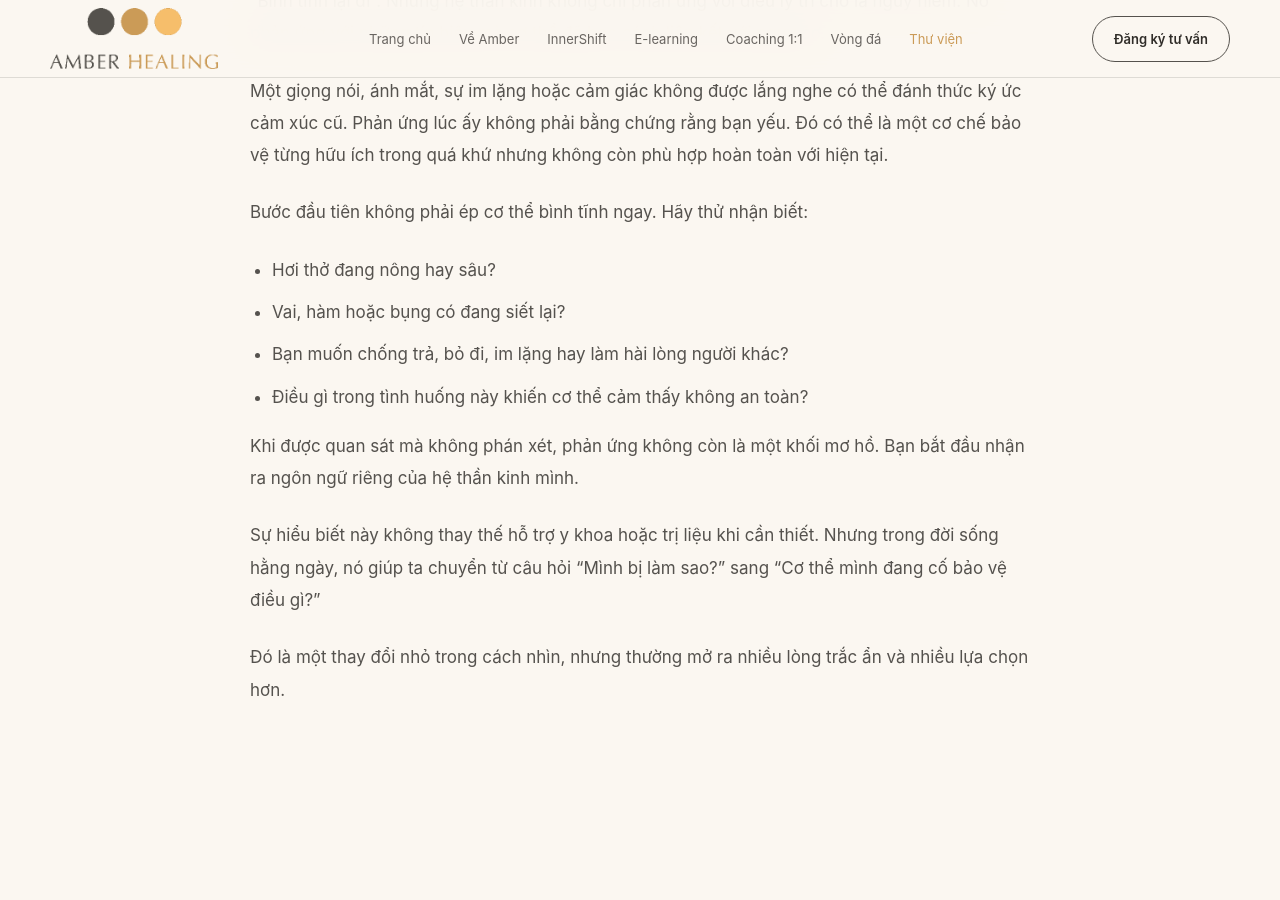
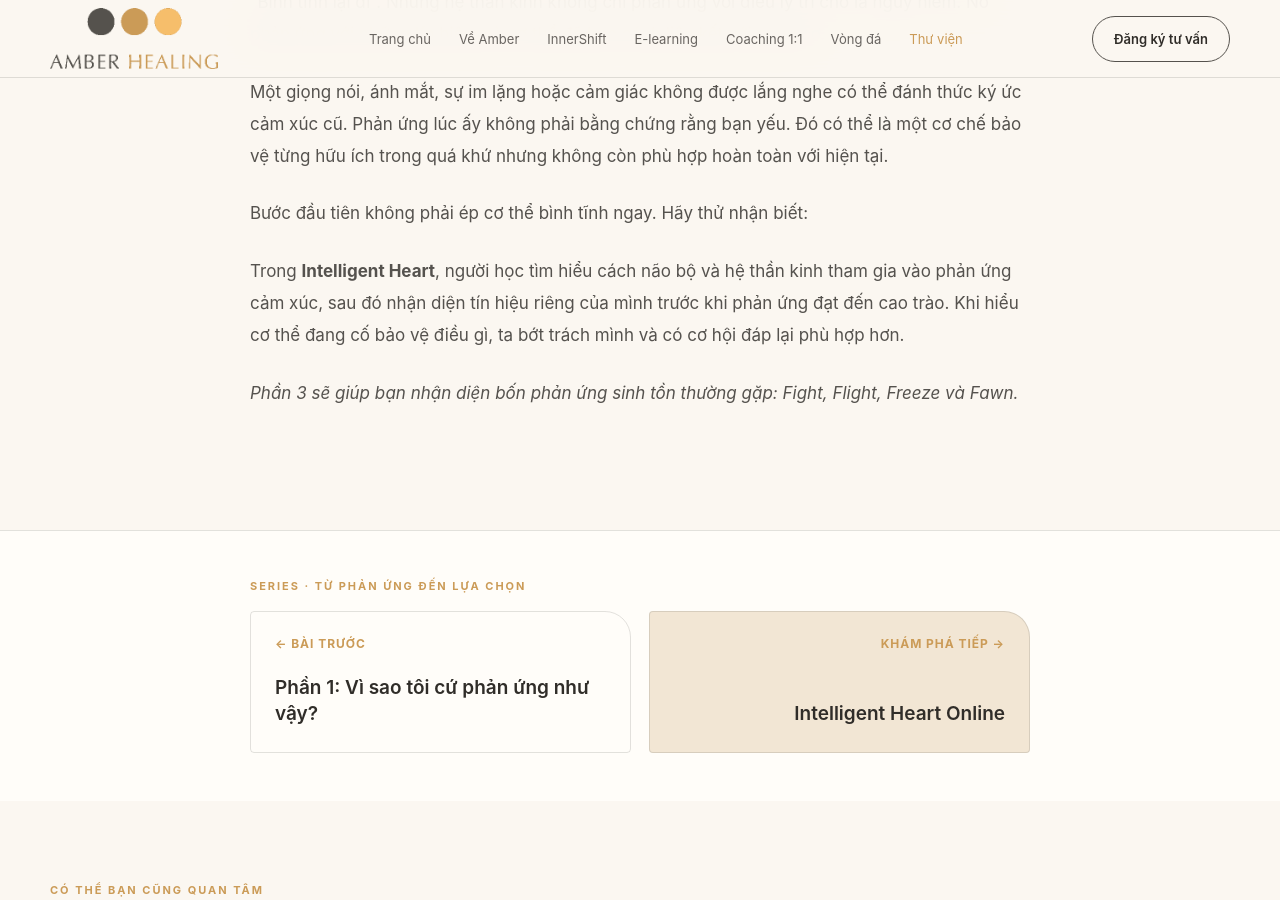
Before and after one commit to dinhhongngoc1511-wq/Amber-healing-website, a Jekyll site: the page built from docs/_posts/2026-07-12-khi-he-than-kinh-dang-co-bao-ve-ban.md, in a window 1280 px wide and 900 px high, scrolled down 854 px. Built offline with Jekyll 4.4.1, drawn with Linux system fonts in a browser that asks for light colours; some of the changed text lies outside the part shown.

Commit message:
Turn Intelligent Heart article into series part 2

```diff
--- a/docs/_posts/2026-07-12-khi-he-than-kinh-dang-co-bao-ve-ban.md
+++ b/docs/_posts/2026-07-12-khi-he-than-kinh-dang-co-bao-ve-ban.md
@@ -1,10 +1,12 @@
 ---
-title: "Khi hệ thần kinh đang cố bảo vệ bạn"
+title: "Phần 2: Khi hệ thần kinh đang cố bảo vệ bạn"
 date: 2026-07-12
 category: "Cảm xúc & hệ thần kinh"
 description: "Sự căng thẳng, né tránh hoặc tê cứng đôi khi không phải là yếu đuối, mà là cách cơ thể đã học để giữ bạn an toàn."
 author: "Amber Healing"
 reading_time: "5 phút"
+series: "Từ phản ứng đến lựa chọn"
+series_order: 2
 ---
 
 Bạn có thể đang ngồi trong một cuộc họp bình thường nhưng tim đập nhanh khi nghe ai đó chất vấn. Bạn có thể muốn giải thích với người thân nhưng đầu óc bỗng trống rỗng. Hoặc chỉ một tin nhắn chưa được trả lời cũng đủ khiến cơ thể căng lên và tâm trí nghĩ đến tình huống xấu nhất.
@@ -15,13 +17,6 @@
 
 Bước đầu tiên không phải ép cơ thể bình tĩnh ngay. Hãy thử nhận biết:
 
-- Hơi thở đang nông hay sâu?
-- Vai, hàm hoặc bụng có đang siết lại?
-- Bạn muốn chống trả, bỏ đi, im lặng hay làm hài lòng người khác?
-- Điều gì trong tình huống này khiến cơ thể cảm thấy không an toàn?
+Trong **Intelligent Heart**, người học tìm hiểu cách não bộ và hệ thần kinh tham gia vào phản ứng cảm xúc, sau đó nhận diện tín hiệu riêng của mình trước khi phản ứng đạt đến cao trào. Khi hiểu cơ thể đang cố bảo vệ điều gì, ta bớt trách mình và có cơ hội đáp lại phù hợp hơn.
 
-Khi được quan sát mà không phán xét, phản ứng không còn là một khối mơ hồ. Bạn bắt đầu nhận ra ngôn ngữ riêng của hệ thần kinh mình.
-
-Sự hiểu biết này không thay thế hỗ trợ y khoa hoặc trị liệu khi cần thiết. Nhưng trong đời sống hằng ngày, nó giúp ta chuyển từ câu hỏi “Mình bị làm sao?” sang “Cơ thể mình đang cố bảo vệ điều gì?”
-
-Đó là một thay đổi nhỏ trong cách nhìn, nhưng thường mở ra nhiều lòng trắc ẩn và nhiều lựa chọn hơn.
+*Phần 3 sẽ giúp bạn nhận diện bốn phản ứng sinh tồn thường gặp: Fight, Flight, Freeze và Fawn.*
```
